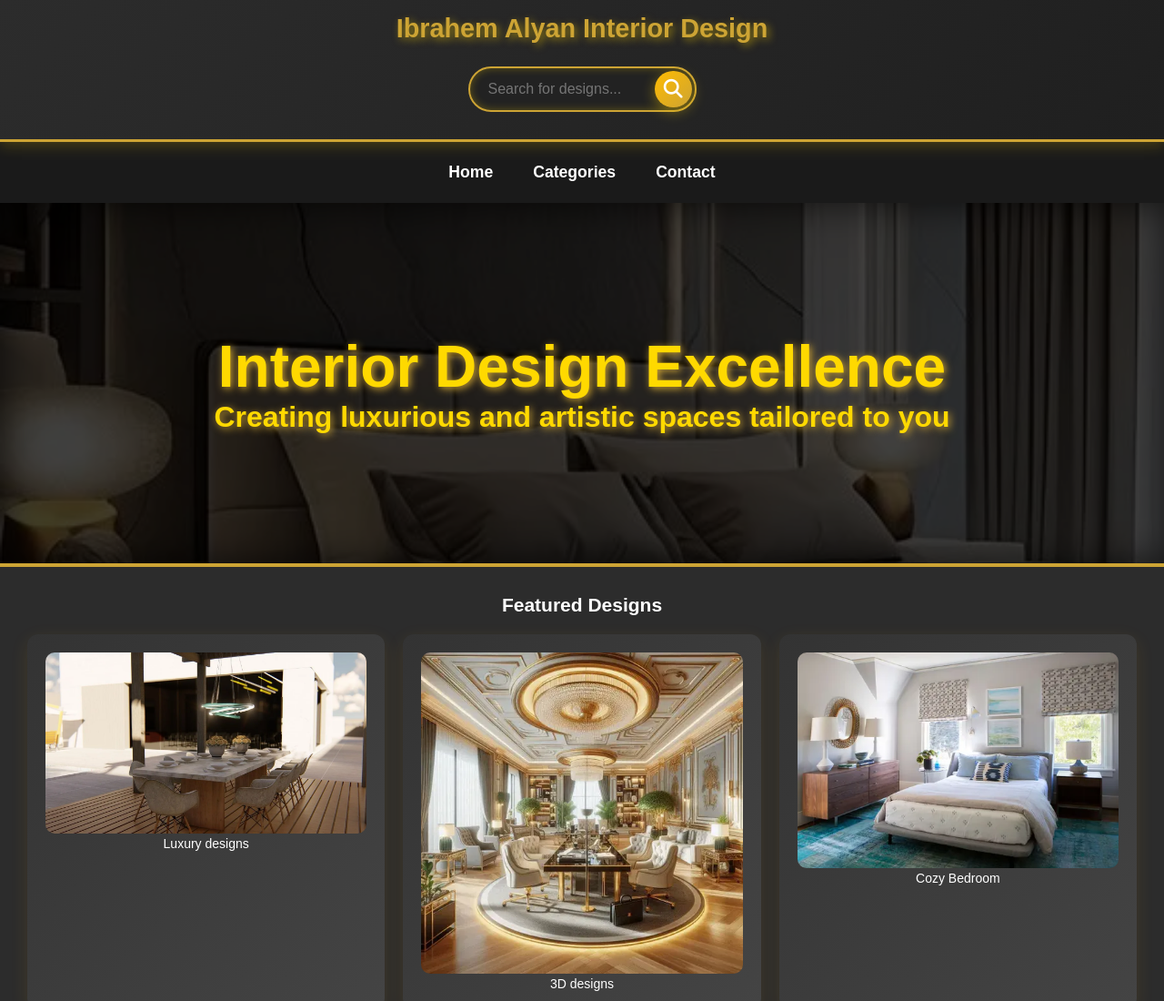
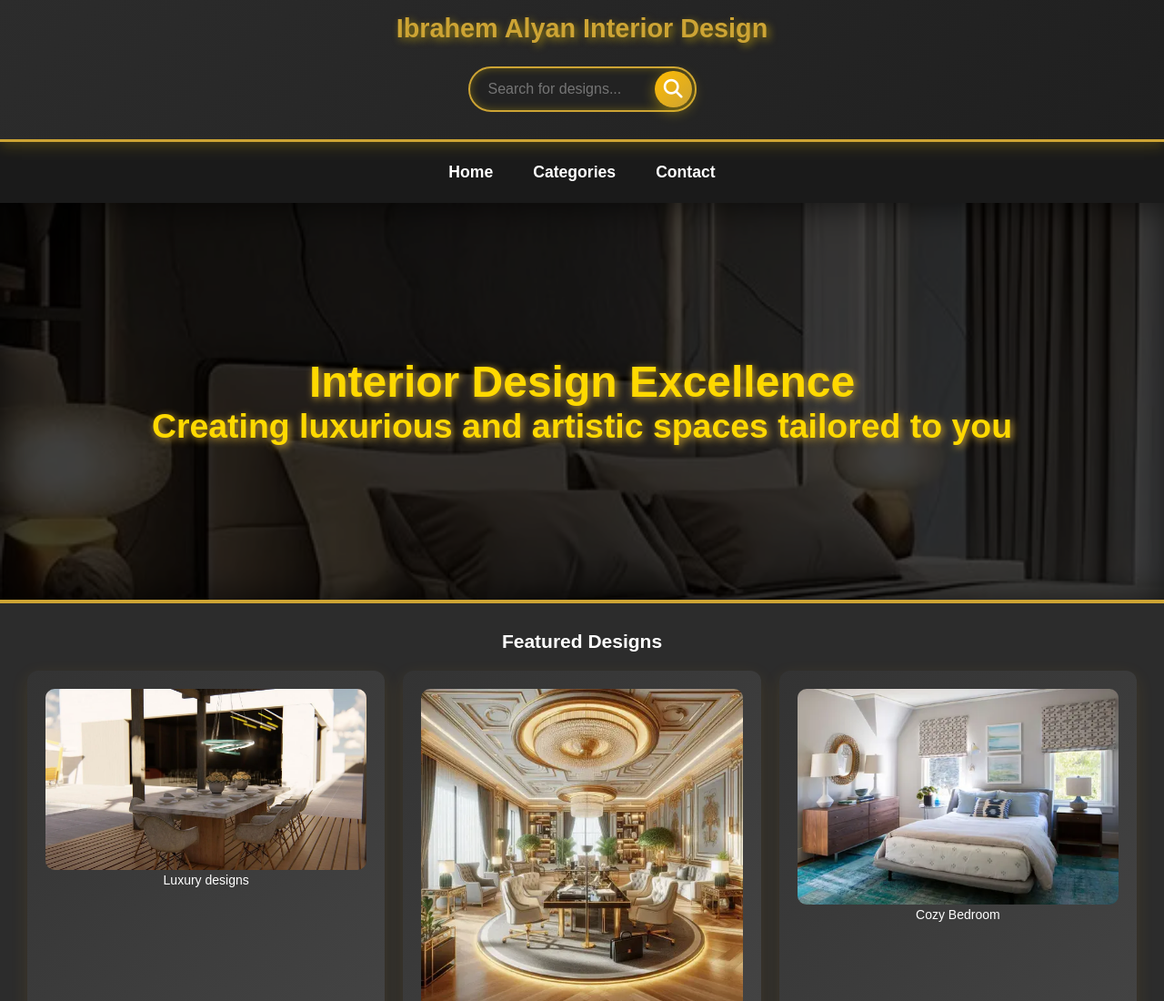
Before and after one commit to abdalmalkall/RyP, a website: page index.html in a window 1280 px wide. Shown: the top 1100 px of the page at 91% size. Drawn offline with Linux system fonts and the light colour scheme.

Commit message:
styles22222

```diff
--- a/css/styles.css
+++ b/css/styles.css
@@ -162,7 +162,7 @@ nav a:hover {
 .hero {
   position: relative;
   background: url("../Image/RYP.webp") no-repeat center center/cover;
-  height: 50vh;
+  height: 55vh;
   display: flex;
   align-items: center;
   justify-content: center;
--- a/index.html
+++ b/index.html
@@ -29,8 +29,8 @@
   <div class="hero">
     <div class="overlay"></div>
     <div class="hero-content">
-      <h1>Interior Design Excellence</h1>
-      <p>Creating luxurious and artistic spaces tailored to you</p>
+      <h2>Interior Design Excellence</h2>
+      <p><h3>Creating luxurious and artistic spaces tailored to you</h3></p>
     </div>
   </div>
   <section class="product-section" id="product-section">
```
